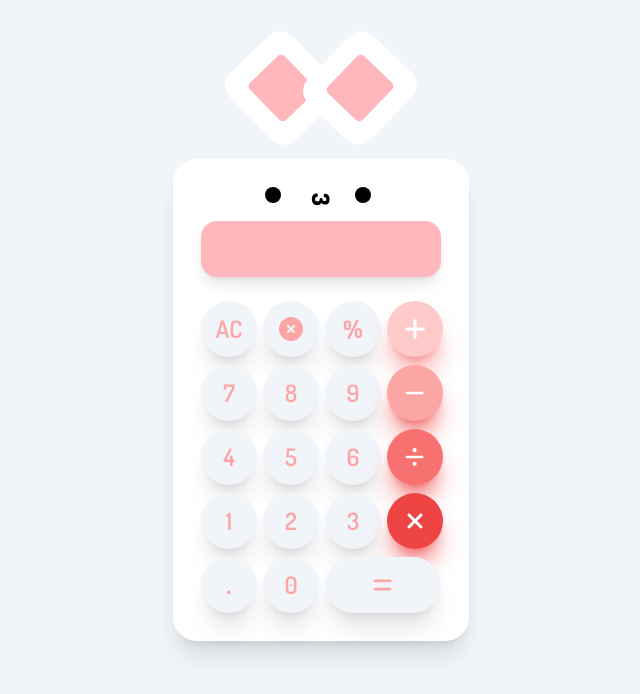
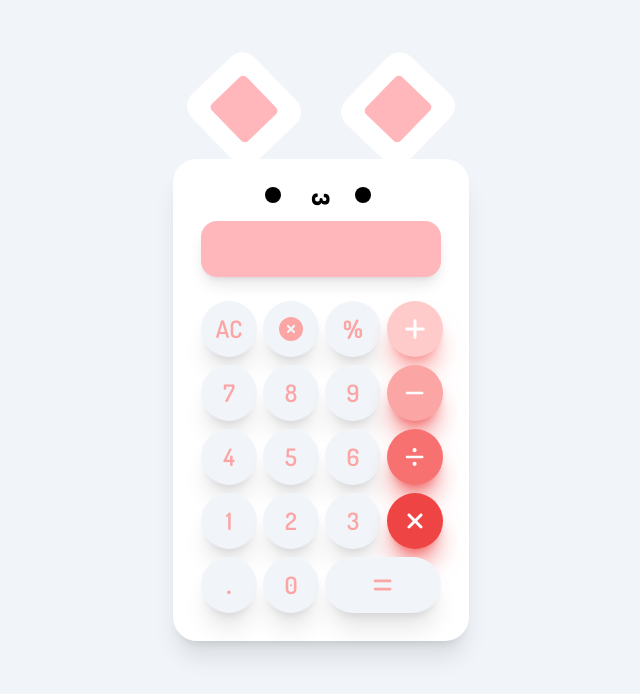
Before and after one commit to Weaam-02/calculator, a SvelteKit app: page / in a window 1280 px wide. Shown: the top 694 px of the page, without its empty margins (319-959 px from the left). Built offline with nearby package versions, Linux system fonts and the light colour scheme.

Commit message:
try responseve

```diff
--- a/src/app.html
+++ b/src/app.html
@@ -6,9 +6,13 @@
     <meta name="viewport" content="width=device-width, initial-scale=1" />
     %sveltekit.head%
   </head>
+  <!-- <body
+    data-sveltekit-preload-data="hover"
+    class="bg-slate-100 min-h-[100dvh] flex justify-center items-center"
+  > -->
   <body
     data-sveltekit-preload-data="hover"
-    class="bg-slate-100 min-h-[100dvh] flex justify-center items-center"
+    class="bg-slate-100 min-h-[100dvh] flex flex-col justify-center items-center"
   >
     <div style="display: contents">%sveltekit.body%</div>
   </body>
--- a/src/routes/+page.svelte
+++ b/src/routes/+page.svelte
@@ -111,11 +111,26 @@
 <div class="ear-r"></div> -->
 
 <!-- <div class="relative h-fit w-fit"> -->
-<div
+
+<!-- // -->
+
+<!-- <div
   class="ear a absolute left-[35.99rem] top-[3.95rem] h-16 w-16 -z-10 shadow-xl"
 ></div>
 <div
   class="ear b absolute top-[3.95rem] right-[35.99rem] h-16 w-16 -z-10 shadow-xl"
+></div> -->
+
+<!-- <div class="grid grid-rows-3 gap-4 -z-10">
+  <div class="ear a h-16 w-16 -z-10 shadow-xl row-start-2 col-end-3"></div>
+  <div class="ear b h-16 w-16 -z-10 shadow-xl row-start-2 col-end-5"></div>
+</div> -->
+
+<div
+  class="ear a absolute left-[42%] top-[10.5%] xl:left-[42%] md:left-[40%] sm:left-[34%] h-16 w-16 -z-10 shadow-xl"
+></div>
+<div
+  class="ear b absolute top-[10.5%] right-[42%] xl:right-[42%] md:right-[40%] sm:right-[34%] h-16 w-16 -z-10 shadow-xl"
 ></div>
 
 <div
```
